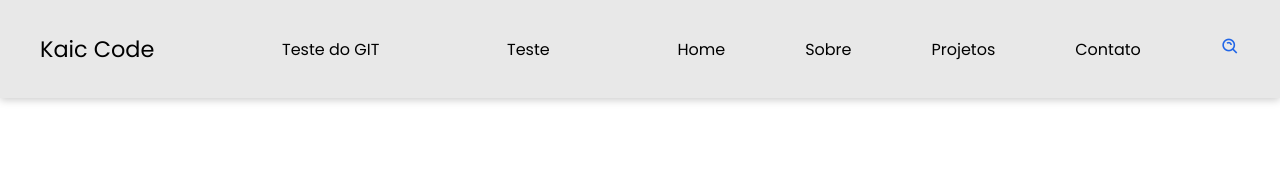
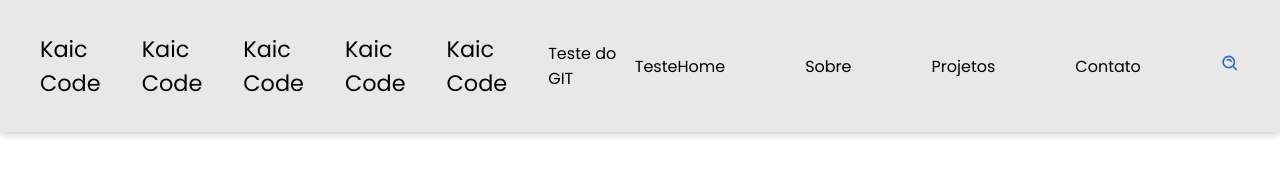
Before and after one commit to Kaic-Cesar/simple-navbar-01, a plain HTML site: page index.html in a window 1280 px wide. Drawn offline with nearby package versions, Linux system fonts and the light colour scheme.

Commit message:
add novos links de logo

```diff
--- a/index.html
+++ b/index.html
@@ -10,6 +10,10 @@
 <body>
     <header class="header">
         <nav class="nav">
+            <a href="#" class="logo">Kaic Code</a>
+            <a href="#" class="logo">Kaic Code</a>
+            <a href="#" class="logo">Kaic Code</a>
+            <a href="#" class="logo">Kaic Code</a>
             <a href="#" class="logo">Kaic Code</a>
             <p>Teste do GIT</p>
             <p>Teste</p>
```
